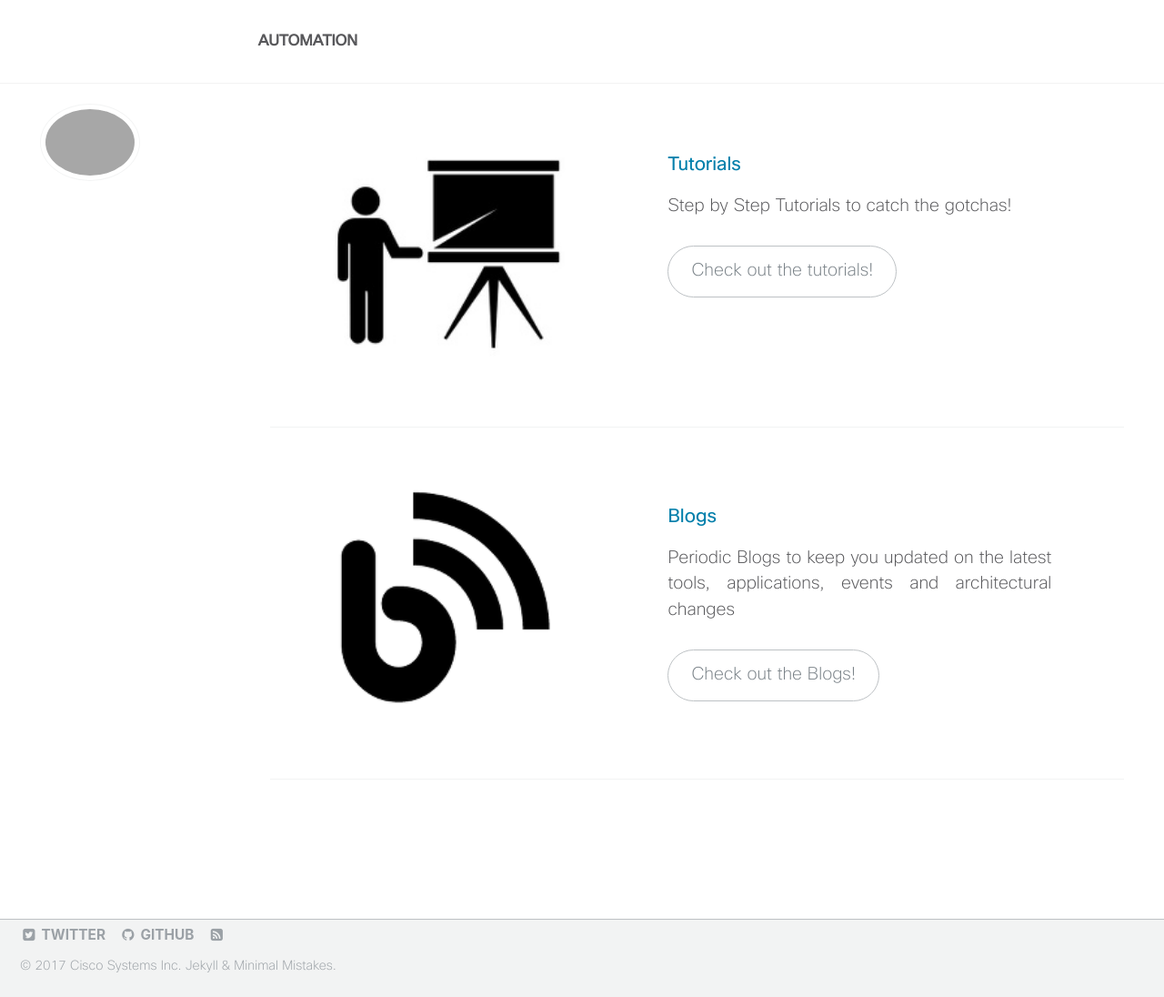
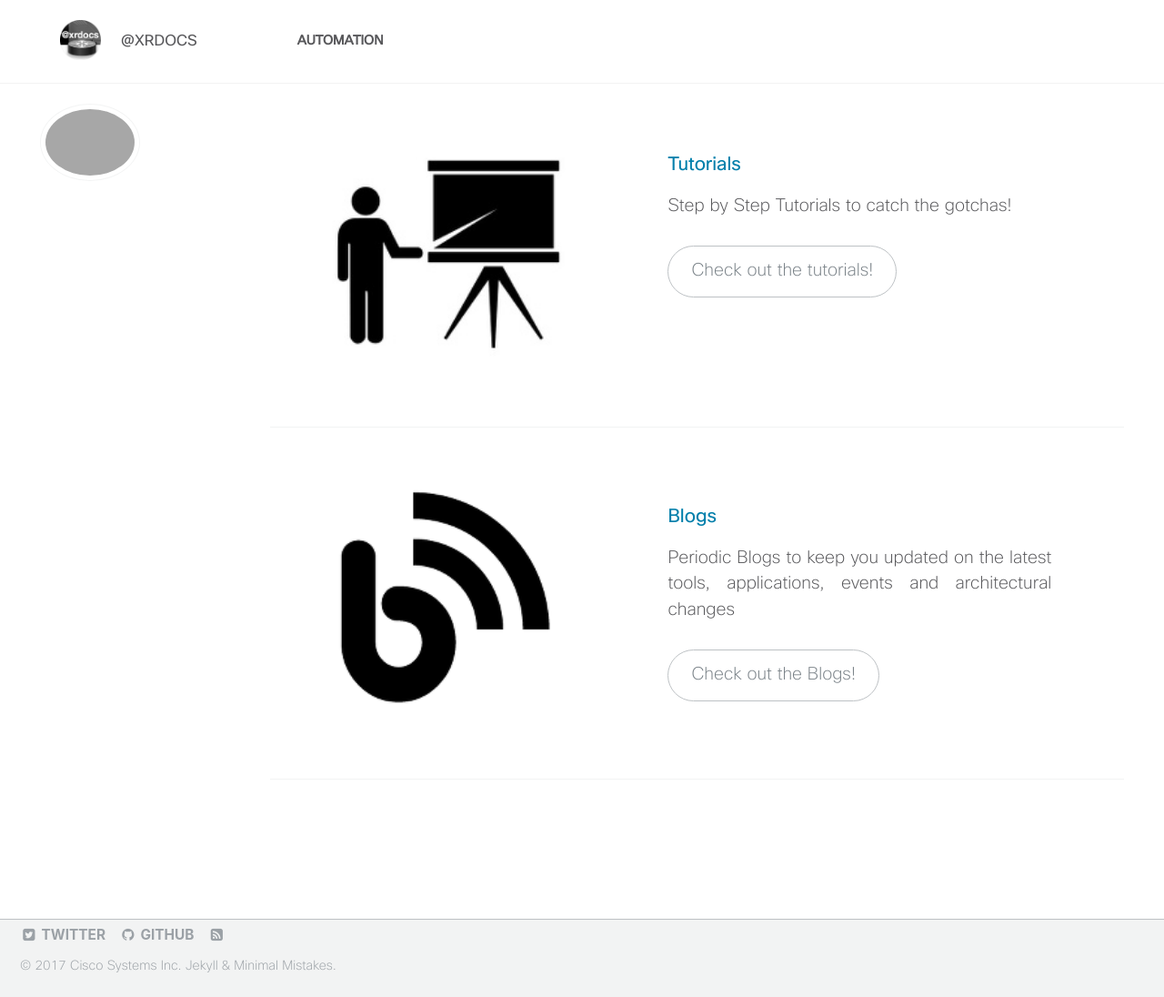
Before and after one commit to xrdocs/automation, a Jekyll site: the page built from _pages/home.md, in a window 1280 px wide. Shown: the whole page at 91% size. Built offline with Jekyll 4.4.1, drawn with Linux system fonts in a browser that asks for light colours.

Commit message:
Changed to masthead to put xrdocs homelink at the beginning

```diff
--- a/_includes/masthead.html
+++ b/_includes/masthead.html
@@ -2,11 +2,13 @@
 
 <div class="masthead">
   <div class="masthead__inner-wrap">
-    <div class="masthead__menu">
+    <div class="masthead__menu" style="padding-left:2em;">
       <nav id="site-nav" class="greedy-nav">
         <button><div class="navicon"></div></button>
         <ul class="visible-links">
-          <li class="masthead__menu-item masthead__menu-item--lg"><a href="{{ base_path }}/">{{ site.title_short }}</a></li>
+          <img src="{{ base_path }}/images/xrdocs_logo.png" width="45px" height="45px" alt="xrdocs logo" style="float:left;">
+          <li class="masthead__menu-item masthead__menu-item--lg"><a href="{{site.url}}">@xrdocs</a></li>
+          <li class="masthead__menu-item "><a href="{{ base_path }}/">{{ site.title_short }}</a></li>
           {% for link in site.data.navigation.main %}
             {% if link.url contains 'http' %}
               {% assign domain = '' %}
--- a/_sass/_masthead.scss
+++ b/_sass/_masthead.scss
@@ -52,8 +52,8 @@
   white-space: nowrap;
 
   &--lg {
-/*    padding-right: 5em;
-    font-weight: 400;*/
-      font-size: $type-size-5;
+    padding-right: 4em;
+    font-weight: 400;
+    font-size: $type-size-5;
   }
 }
```
Also changed, not shown: images/xrdocs_logo.png (added).
